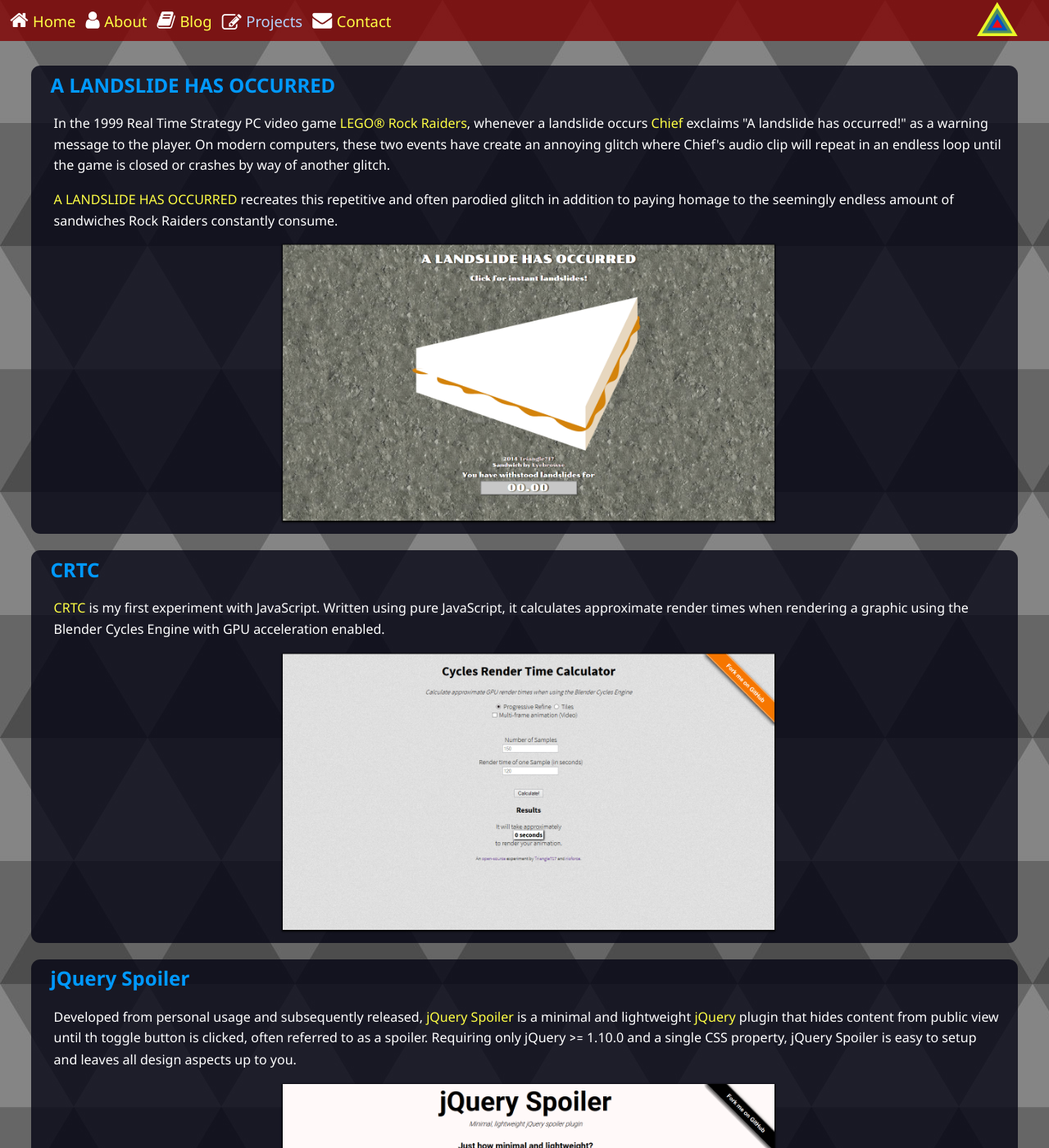
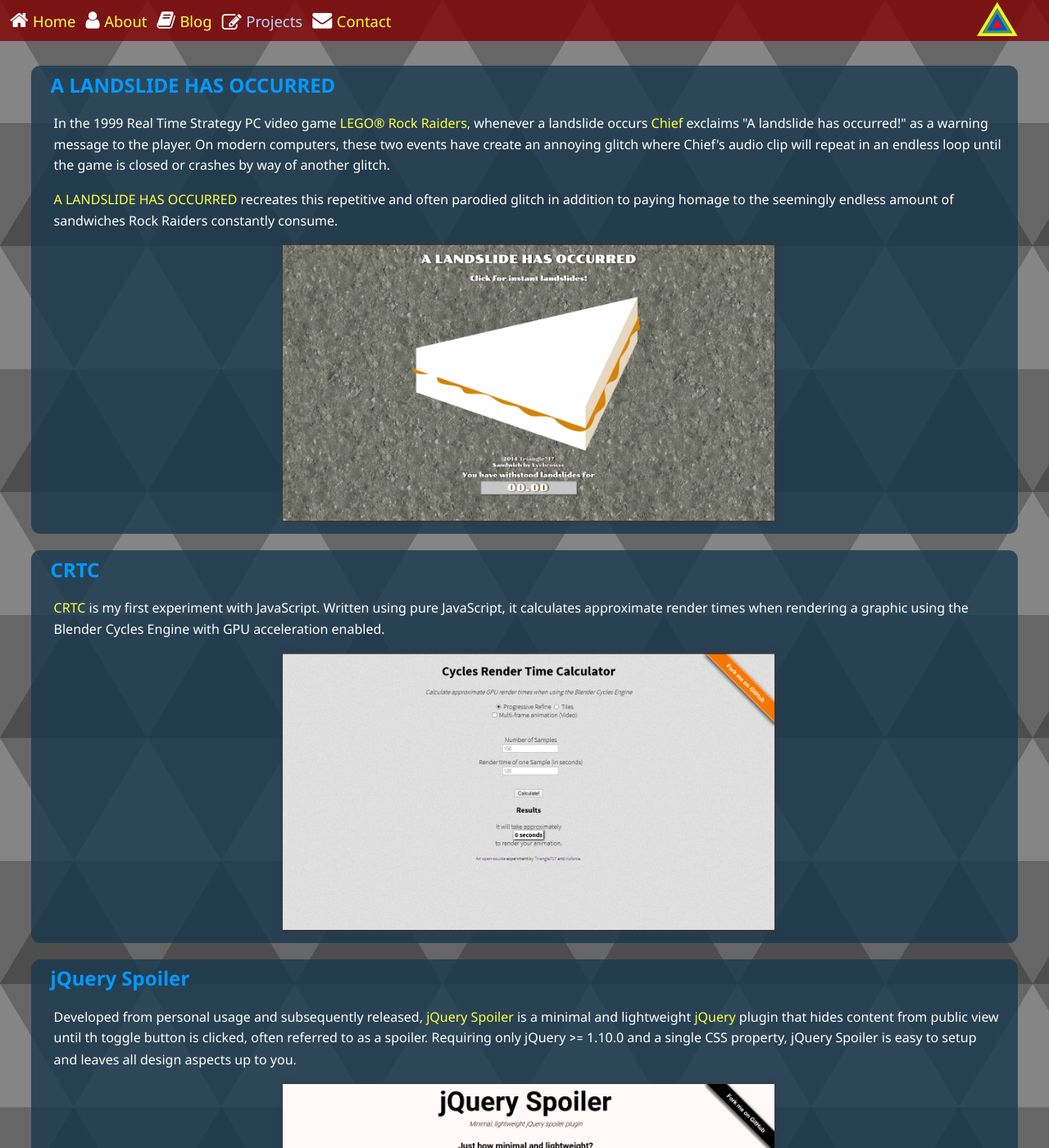
Before and after one commit to le717/le717.github.io, a Jekyll site: the page built from projects/index.html, in a window 1280 px wide and 1400 px high. Shown: the whole window at 82% size. Built offline with Jekyll 4.4.1, drawn with Linux system fonts in a browser that asks for light colours; nearby versions of some CDN libraries.

Commit message:
Change page section color and image shadows

```diff
--- a/css/_common.scss
+++ b/css/_common.scss
@@ -27,4 +27,4 @@
   left: 50%;
 }
 
-.img-shadow { @include box-shadow(0 1px 2px 1px $color-black); }
+.img-shadow { @include box-shadow(0 1px 8px #3f3232); }
--- a/css/_variables.scss
+++ b/css/_variables.scss
@@ -11,7 +11,7 @@
 $color-gray-bg: #666666;
 $color-gray-dark-bg: #272727;
 $color-gray-trans: rgba(51, 51, 51, 0.7);
-$color-blue-bg: rgba(5, 5, 20, 0.8);
+$color-blue-bg: rgba(25, 57, 78, 0.8);
 $color-blue-header: #09f;
 $color-trans-red: rgba(128, 0, 0, 0.8);
 
```
